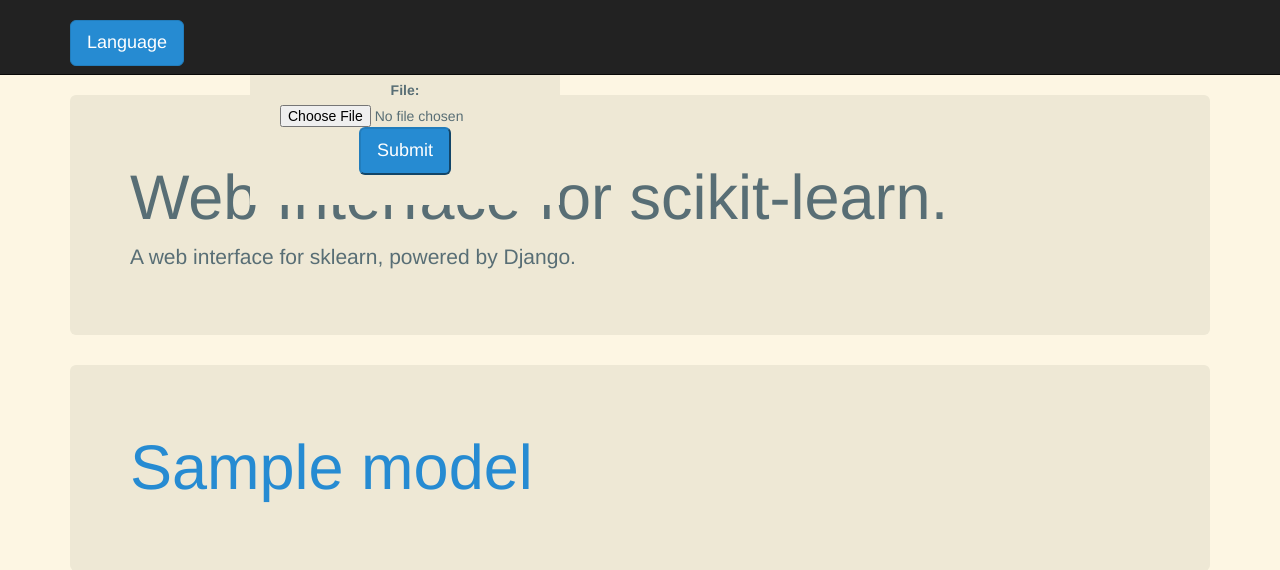
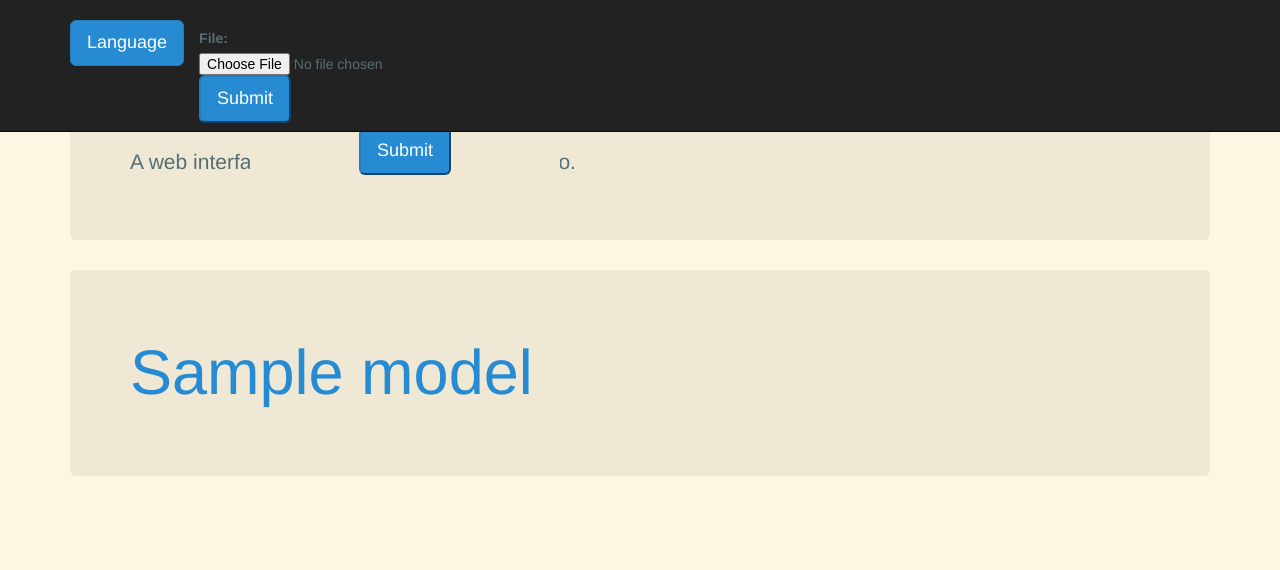
Before and after one commit to drvinceknight/sklDj, a Django app: page /frontend/ in a window 1280 px wide. Shown: the top 570 px of the page. Run offline with Django 3.2, Linux system fonts and the light colour scheme; tables that the repository leaves empty hold one stand-in row (values such as "Sample post").

Commit message:
Copied form in to navbar.

```diff
--- a/sklDj/frontend/templates/frontend/index.html
+++ b/sklDj/frontend/templates/frontend/index.html
@@ -1,7 +1,7 @@
 {% extends 'sklDj/base.html' %}
 {% block body_block %}
 
-<nav class="navbar navbar-inverse navbar-static-top">
+<nav class="navbar navbar-inverse navbar-fixed-top">
       <div class="container">
         <div class="navbar-header">
           <button type="button" class="navbar-toggle collapsed" data-toggle="collapse" data-target="#navbar" aria-expanded="false" aria-controls="navbar">
@@ -16,7 +16,16 @@
             <li>
             </li>
             <li><button type="button" class="btn btn-lg btn-primary">Language</button></li>
-          </ul>
+
+            <li>
+            <form action="." enctype="multiport/form-data" class="navbar-form">
+                {% csrf_token %}
+                {{ form }}
+                <input type="submit" class="btn-lg btn-primary" value="Submit" />
+            </form>
+            </li>
+
+        </ul>
         </div><!--/.nav-collapse -->
       </div>
     </nav>
```
